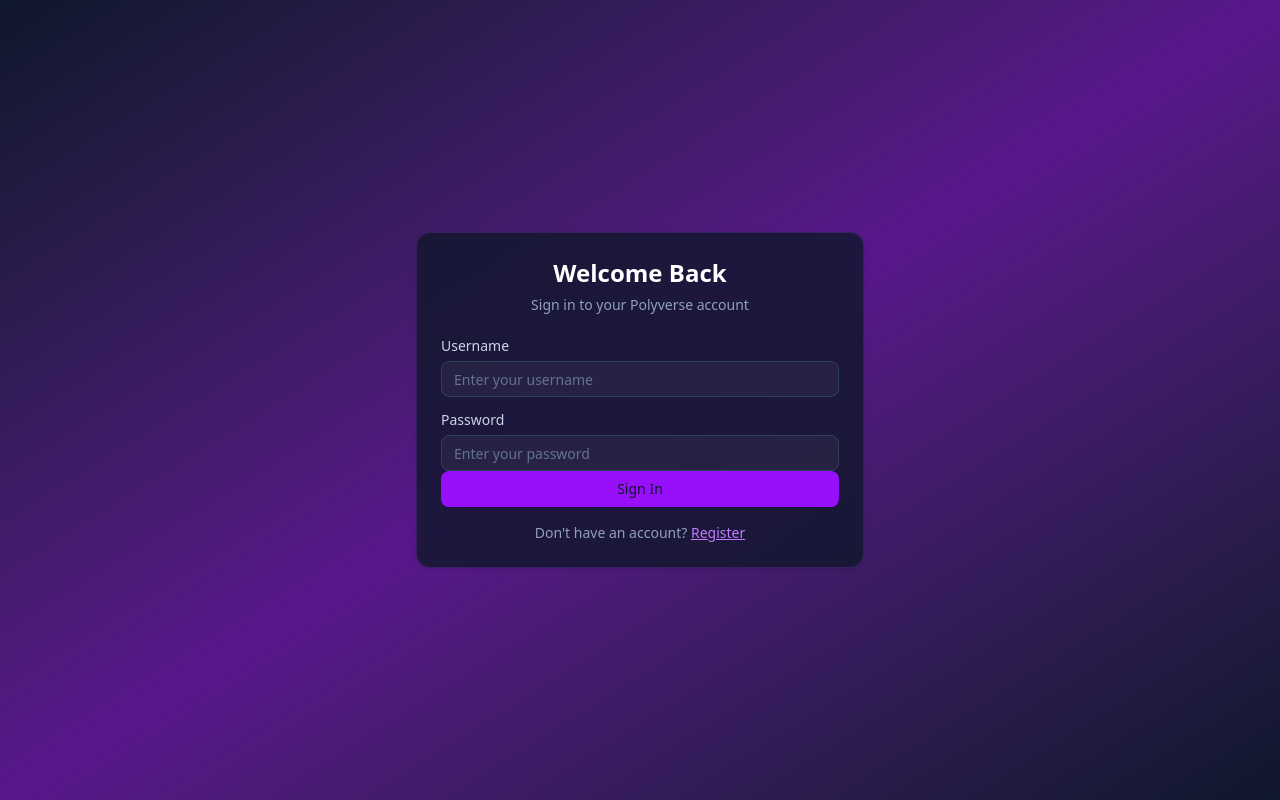
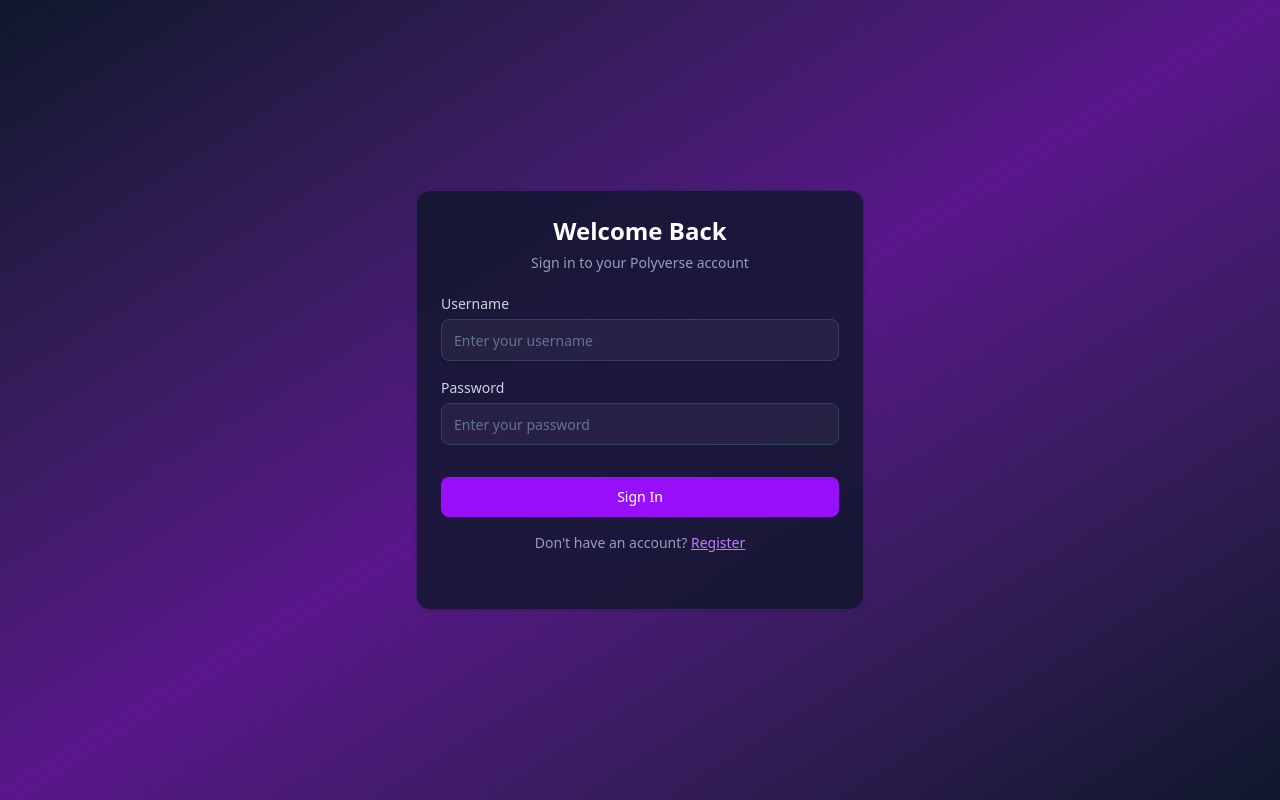
Before and after one commit to PiedPipers5/polyverse, a SvelteKit app: page /login in a window 1280 px wide. Built offline with nearby package versions, Linux system fonts and the light colour scheme; no server answers.

Commit message:
UI enhancements

```diff
--- a/src/routes/login/+page.svelte
+++ b/src/routes/login/+page.svelte
@@ -1,6 +1,13 @@
 <script lang="ts">
 	import { enhance } from '$app/forms';
-  import { Card, CardHeader, CardTitle, CardDescription, CardContent, CardFooter } from '$lib/components/ui/card';
+	import {
+		Card,
+		CardHeader,
+		CardTitle,
+		CardDescription,
+		CardContent,
+		CardFooter
+	} from '$lib/components/ui/card';
 	import { Button } from '$lib/components/ui/button';
 	import { Input } from '$lib/components/ui/input';
 	import { Label } from '$lib/components/ui/label';
@@ -8,19 +15,19 @@
 	let { form } = $props();
 </script>
 
-<div class="flex min-h-screen items-center justify-center bg-gradient-to-br from-slate-900 via-purple-900 to-slate-900 p-4">
+<div
+	class="flex min-h-screen items-center justify-center bg-gradient-to-br from-slate-900 via-purple-900 to-slate-900 p-4 select-none"
+>
 	<Card class="w-full max-w-md border-purple-500/20 bg-slate-900/80 backdrop-blur-xl">
 		<CardHeader class="text-center">
 			<CardTitle class="text-2xl font-bold text-white">Welcome Back</CardTitle>
-      <CardDescription class="text-slate-400">
-        Sign in to your Polyverse account
-      </CardDescription>
+			<CardDescription class="text-slate-400">Sign in to your Polyverse account</CardDescription>
 		</CardHeader>
 
 		<form method="POST" use:enhance>
 			<CardContent class="space-y-4">
 				{#if form?.error}
-          <div class="rounded-lg bg-red-500/10 border border-red-500/20 p-3 text-sm text-red-400">
+					<div class="rounded-lg border border-red-500/20 bg-red-500/10 p-3 text-sm text-red-400">
 						{form.error}
 					</div>
 				{/if}
@@ -32,33 +39,33 @@
 						name="username"
 						type="text"
 						required
-            class="border-slate-700 bg-slate-800/50 text-white placeholder:text-slate-500"
+						class="border-slate-700 bg-slate-800/50 py-5 text-white placeholder:text-slate-500"
 						placeholder="Enter your username"
 					/>
 				</div>
 
-        <div class="space-y-2">
+				<div class="my-5 space-y-2">
 					<Label for="password" class="text-slate-300">Password</Label>
 					<Input
 						id="password"
 						name="password"
 						type="password"
 						required
-            class="border-slate-700 bg-slate-800/50 text-white placeholder:text-slate-500"
+						class="border-slate-700 bg-slate-800/50 py-5 text-white placeholder:text-slate-500"
 						placeholder="Enter your password"
 					/>
 				</div>
 			</CardContent>
 
-      <CardFooter class="flex flex-col gap-4">
-        <Button type="submit" class="w-full bg-purple-600 hover:bg-purple-700">
-          Sign In
-        </Button>
+			<CardFooter class="my-8 flex flex-col gap-4">
+				<Button
+					type="submit"
+					class="w-full bg-purple-600 py-5 text-balance text-white hover:bg-purple-700"
+					>Sign In</Button
+				>
 				<p class="text-center text-sm text-slate-400">
 					Don't have an account?
-          <a href="/register" class="text-purple-400 hover:text-purple-300 underline">
-            Register
-          </a>
+					<a href="/register" class="text-purple-400 underline hover:text-purple-300"> Register </a>
 				</p>
 			</CardFooter>
 		</form>
--- a/src/routes/profile/+page.svelte
+++ b/src/routes/profile/+page.svelte
@@ -17,7 +17,12 @@
 	// Get initials for avatar fallback
 	function getInitials(name: string | null, username: string): string {
 		if (name) {
-			return name.split(' ').map(n => n[0]).join('').slice(0, 2).toUpperCase();
+			return name
+				.split(' ')
+				.map((n) => n[0])
+				.join('')
+				.slice(0, 2)
+				.toUpperCase();
 		}
 		return username.slice(0, 2).toUpperCase();
 	}
@@ -83,7 +88,7 @@
 		</div>
 
 		<!-- Stats Section (placeholder for now - will be implemented in later epics) -->
-		<div class="mt-6 grid grid-cols-3 border-t py-6 text-center">
+		<div class="mt-6 grid grid-cols-3 border-t py-6 text-center select-none">
 			<div>
 				<p class="text-xl font-semibold">0</p>
 				<p class="text-sm text-muted-foreground">Followers</p>
@@ -133,7 +138,7 @@
 					</div>
 					<div>
 						<p class="text-sm font-medium text-muted-foreground">Member since</p>
-						<p>{new Date(user.createdAt).toLocaleDateString()}</p>
+						<p>{new Date(user.createdAt).toLocaleDateString('en-IN')}</p>
 					</div>
 				</div>
 			</TabsContent>
--- a/src/routes/register/+page.server.ts
+++ b/src/routes/register/+page.server.ts
@@ -1,10 +1,10 @@
-import { fail } from "@sveltejs/kit";
+import { fail, redirect } from "@sveltejs/kit";
 import { db } from "$lib/server/db";
 import { users, userSecrets } from "$lib/server/db/schema";
 import { generateDidWeb } from "$lib/server/didServer";
 import { encrypt } from "$lib/server/encryption";
 import { eq } from "drizzle-orm";
-import z from "zod";
+import z, { success } from "zod";
 import * as argon2 from "argon2";
 import type { Actions } from "./$types";
 
@@ -14,7 +14,7 @@
         .min(5, { message: "Username must be at least 5 characters" })
         .regex(/^[a-zA-Z0-9_]+$/, { message: "Username can only contain letters, numbers, and underscores" }),
     password: z.string()
-        .min(12, { message: "Password must be at least 12 characters" })
+        .min(8, { message: "Password must be at least 12 characters" })
         .regex(/[A-Z]/, { message: "Password must contain at least one uppercase letter" })
         .regex(/[0-9]/, { message: "Password must contain at least one number" })
         .regex(/[!@#$%^&*\-+]/, { message: "Password must contain at least one special character [!,@,#,$,%,^,&,*,-,+]" }),
```
Lines whose indentation alone changed are shown as unchanged.
